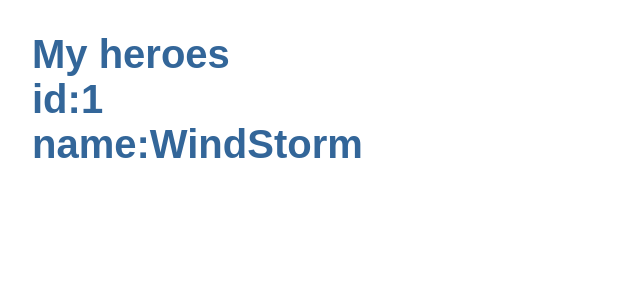
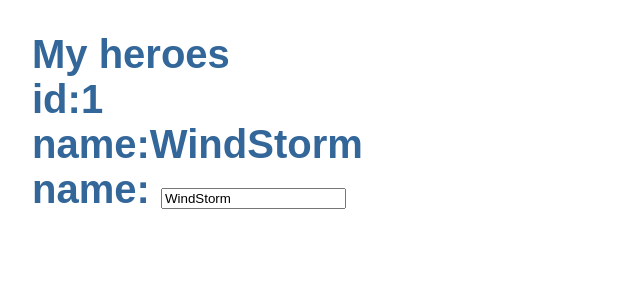
Before and after one commit to meizilp/augular-heroes, an Angular app: page / in a window 1280 px wide. Shown: the top 300 px of the page, without its empty margins (0-640 px from the left). Built offline with nearby package versions, Linux system fonts and the light colour scheme.

Commit message:
完成组件的双向绑定及显示

```diff
--- a/src/app/app.module.ts
+++ b/src/app/app.module.ts
@@ -1,5 +1,6 @@
 import { BrowserModule } from '@angular/platform-browser';
 import { NgModule } from '@angular/core';
+import { FormsModule } from '@angular/forms';
 
 import { AppComponent } from './app.component';
 import { HeroesComponent } from './heroes/heroes.component';
@@ -10,7 +11,8 @@ import { HeroesComponent } from './heroes/heroes.component';
     HeroesComponent
   ],
   imports: [
-    BrowserModule
+    BrowserModule,
+    FormsModule
   ],
   providers: [],
   bootstrap: [AppComponent]
--- a/src/app/heroes/heroes.component.html
+++ b/src/app/heroes/heroes.component.html
@@ -1,2 +1,8 @@
 <div><span>id:</span>{{heroId}}</div>
 <div><span>name:</span>{{heroName}}</div>
+
+<div>
+  <label>name:
+    <input [(ngModel)]="heroName">
+  </label>
+</div>
```
Also changed, not shown: 1 other file (tests, documents, lock files or other folders).
